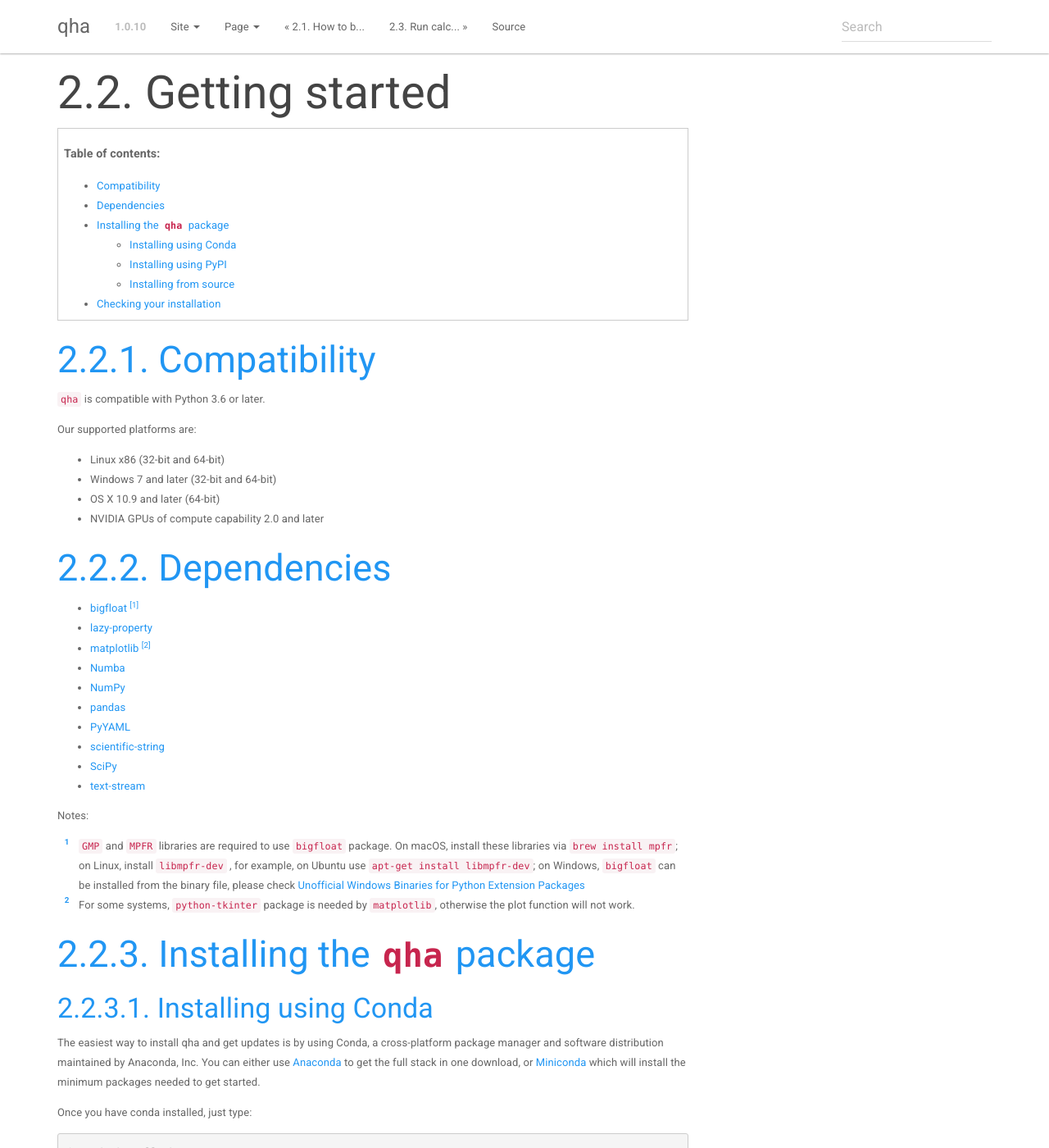
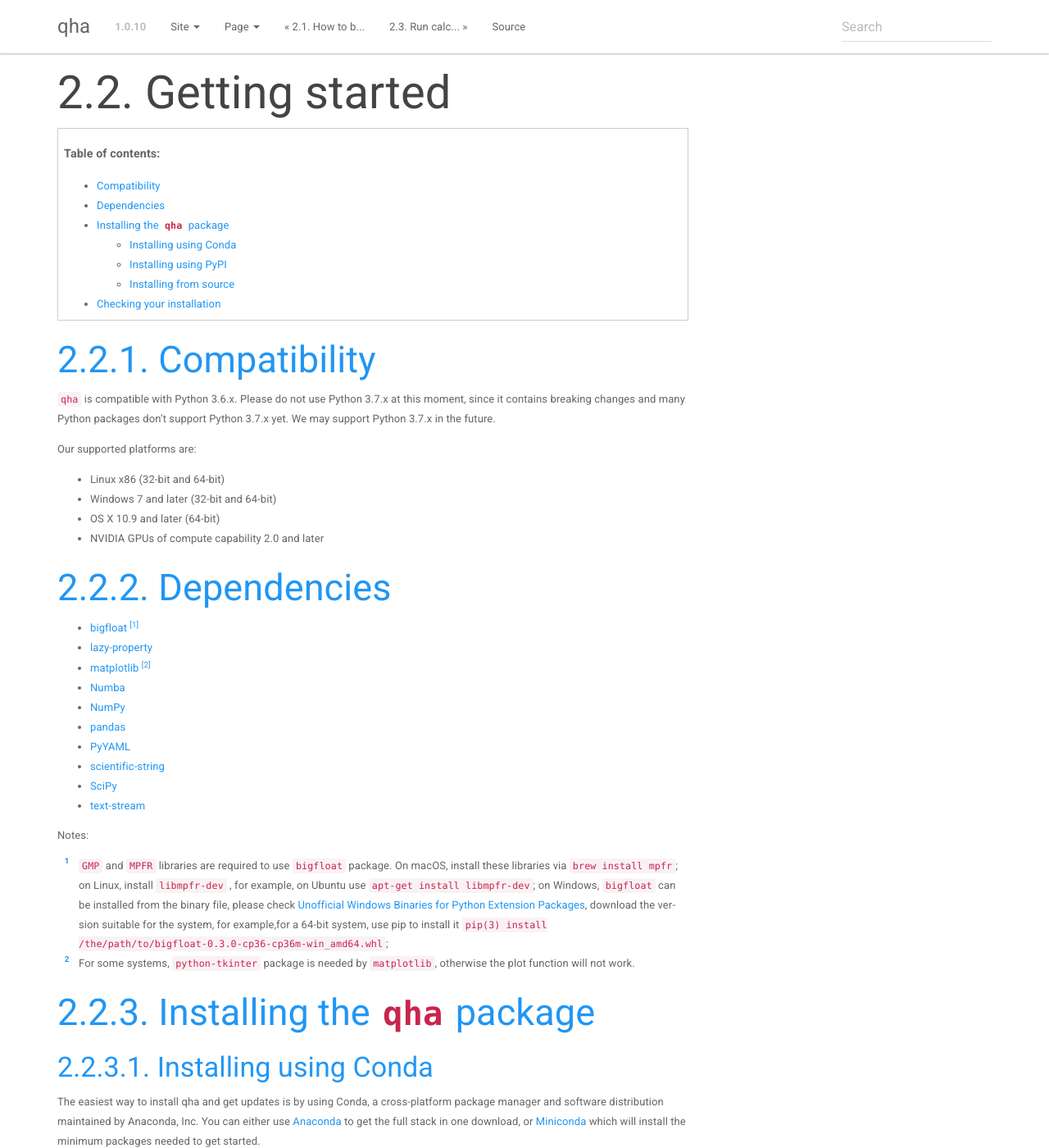
Before and after one commit to MineralsCloud/qha, a Sphinx documentation site: the page built from docs/source/tutorials/installing.rst, in a window 1280 px wide and 1400 px high. Shown: the whole window at 82% size. Built offline with Sphinx 7.4.7, drawn with Linux system fonts in a browser that asks for light colours.

Commit message:
docs: Update README.md and installing.rst
Update information, now `qha` can be installed from PyPi

```diff
--- a/docs/source/tutorials/installing.rst
+++ b/docs/source/tutorials/installing.rst
@@ -9,7 +9,9 @@
 Compatibility
 -------------
 
-``qha`` is compatible with Python 3.6 or later.
+``qha`` is compatible with Python 3.6.x.
+Please do not use Python 3.7.x at this moment, since it contains breaking changes
+and many Python packages don’t support Python 3.7.x yet. We may support Python 3.7.x in the future.
 
 Our supported platforms are:
 
@@ -37,7 +39,9 @@
     install these libraries via ``brew install mpfr``; on Linux, install ``libmpfr-dev`` ,
     for example, on Ubuntu use ``apt-get install libmpfr-dev``;
     on Windows, ``bigfloat`` can be installed from the binary file, please check
-    `Unofficial Windows Binaries for Python Extension Packages <https://www.lfd.uci.edu/~gohlke/pythonlibs/>`_
+    `Unofficial Windows Binaries for Python Extension Packages <https://www.lfd.uci.edu/~gohlke/pythonlibs/>`_,
+    download the version suitable for the system, for example,for a 64-bit system,
+    use pip to install it ``pip(3) install /the/path/to/bigfloat‑0.3.0‑cp36‑cp36m‑win_amd64.whl``;
 
 .. [#m] For some systems, ``python-tkinter`` package is needed by ``matplotlib``, otherwise the plot function will not work.
 
```
Also changed, not shown: README.md (+0 -2 lines).
